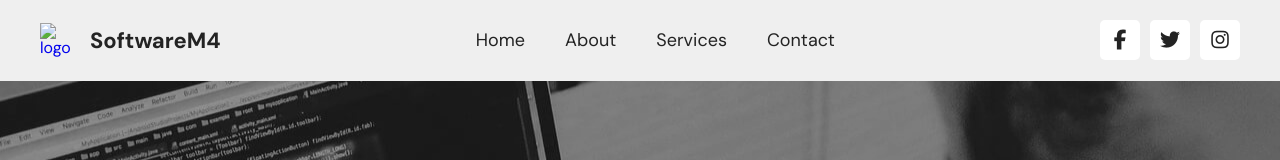
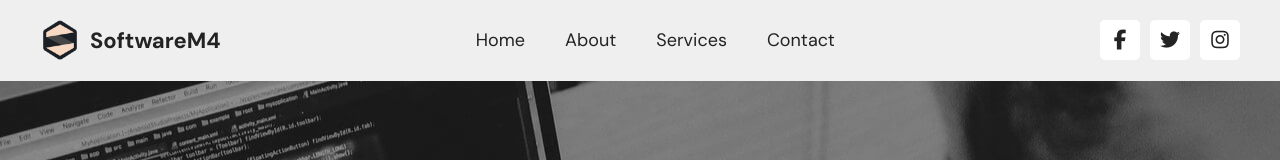
Before and after one commit to BangThui/Software-App-FE, a plain HTML site: page index.html in a window 1280 px wide. Shown: the top 160 px of the page. Drawn offline with Linux system fonts and the light colour scheme.

Commit message:
update two

```diff
--- a/index.html
+++ b/index.html
@@ -22,7 +22,7 @@
         <div class="inner-logo">
           <a href="#">
             <img
-              src="/project2/bui-thang-project2/assets/image/logo (1).png"
+              src="./bui-thang-project2/assets/image/logo (1).png"
               alt="logo"
             />
             <span>SoftwareM4</span>
```
